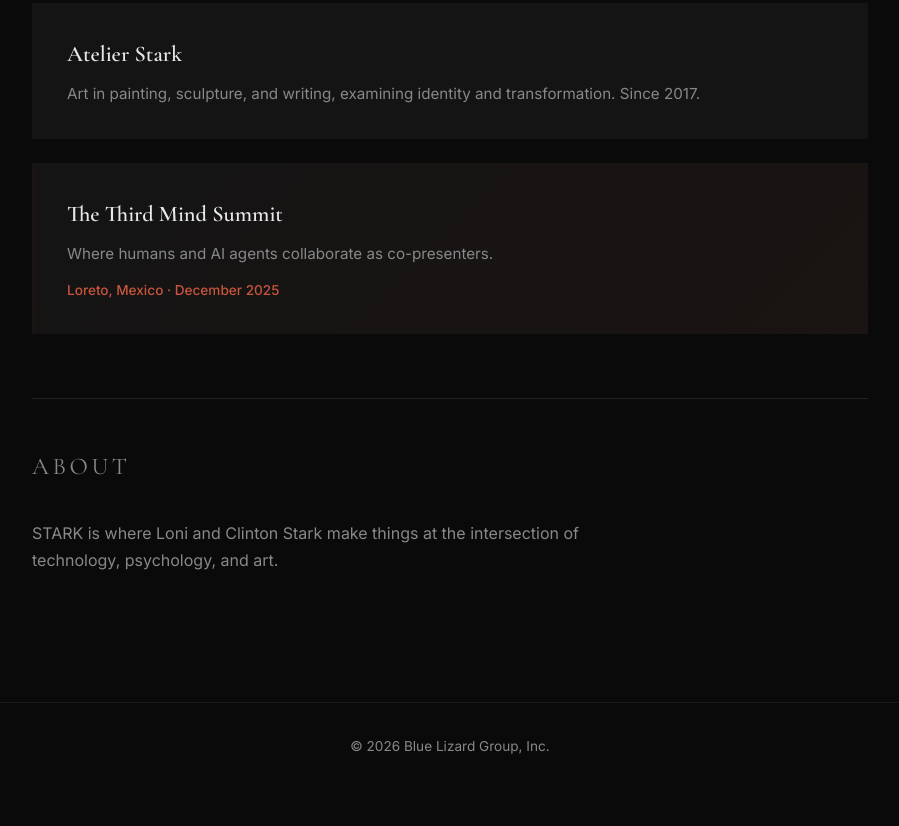
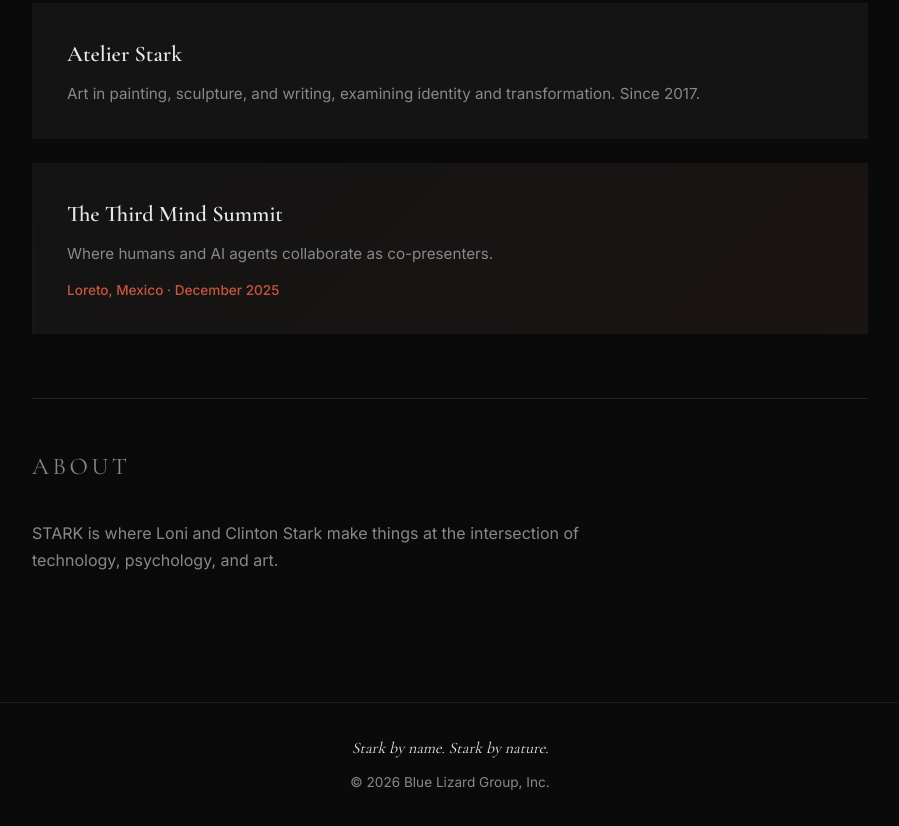
Before and after one commit to starkmindai/thestark.co, a plain HTML site: page index.html in a window 1280 px wide. Shown: the part 744-1570 px from the top of the page, without its empty margins (190-1089 px from the left). Before the commit the page ends 1535 px from the top, so only its background shows below. Drawn offline with nearby package versions, Linux system fonts and the light colour scheme.

Commit message:
Footer tagline: Stark by name. Stark by nature.

```diff
--- a/index.html
+++ b/index.html
@@ -193,6 +193,14 @@
             font-size: 0.85rem;
         }
 
+        footer .footer-tagline {
+            font-family: var(--font-heading);
+            font-size: 1rem;
+            font-style: italic;
+            color: var(--text-color);
+            margin-bottom: 0.5rem;
+        }
+
         /* Responsive */
         @media (max-width: 600px) {
             header h1 {
@@ -257,6 +265,7 @@
     </main>
 
     <footer>
+        <p class="footer-tagline">Stark by name. Stark by nature.</p>
         <p>&copy; 2026 Blue Lizard Group, Inc.</p>
     </footer>
 
```
